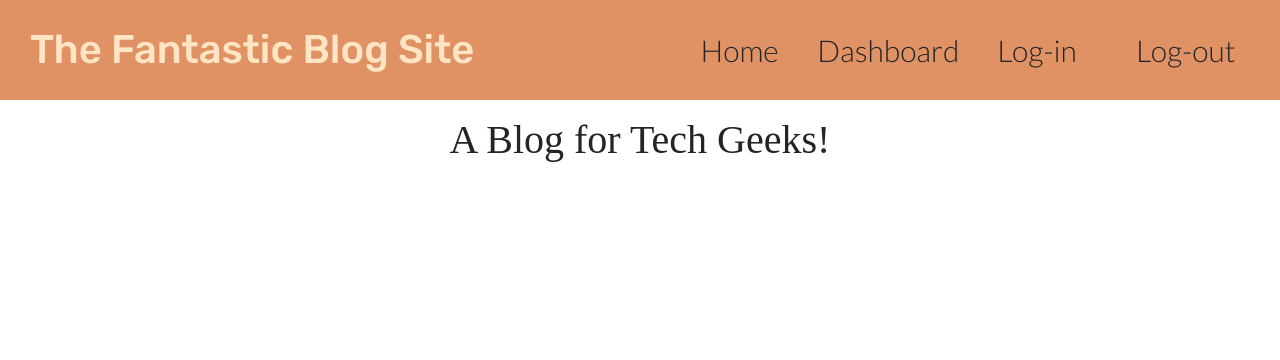
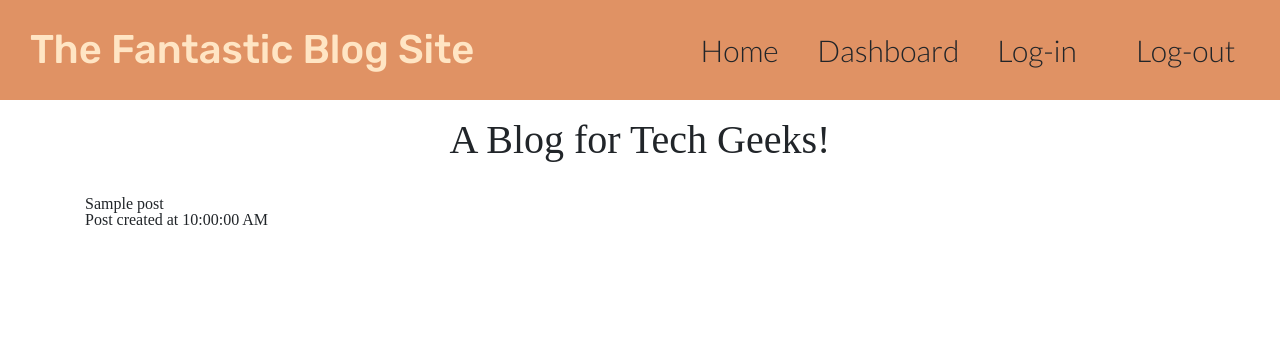
Before and after one commit to jpeiler97/tech-blog, a Node server app: page / in a window 1280 px wide. Shown: the top 360 px of the page. Run offline with Node 20, Linux system fonts and the light colour scheme; tables that the repository leaves empty hold one stand-in row (values such as "Sample post"); some libraries are stand-ins or nearby versions.

Commit message:
added time format helper and displayed post titles on home page

```diff
--- a/controllers/home-routes.js
+++ b/controllers/home-routes.js
@@ -1,8 +1,12 @@
 const router = require('express').Router();
+const { Post } = require('../models');
 
 router.get('/', async (req, res) => {
 	try {
-		res.render('homepage');
+		const postData = await Post.findAll();
+
+		const posts = postData.map((post) => post.get({ plain: true }));
+		res.render('homepage', { posts });
 	} catch (err) {
 		console.log(err);
 		res.status(500).json(err);
--- a/utils/helpers.js
+++ b/utils/helpers.js
@@ -0,0 +1,5 @@
+module.exports = {
+	format_time: (date) => {
+		return date.toLocaleTimeString();
+	}
+};
--- a/views/homepage.handlebars
+++ b/views/homepage.handlebars
@@ -1,8 +1,12 @@
 
 <h1 id= "home-title">A Blog for Tech Geeks!</h1>
+{{#each posts as |post|}}
 <div class= "container">
-    <div class= "row ">
-        <div class= "col align-center">
+    <div class= "row">
+        <div class= "col my-3 align-center">
+            <h2>{{post.title}}</h2>
+            <h3>Post created at {{format_time post.createdAt}}</h3>
         </div>
     </div>
 </div>
+{{/each}}
```
